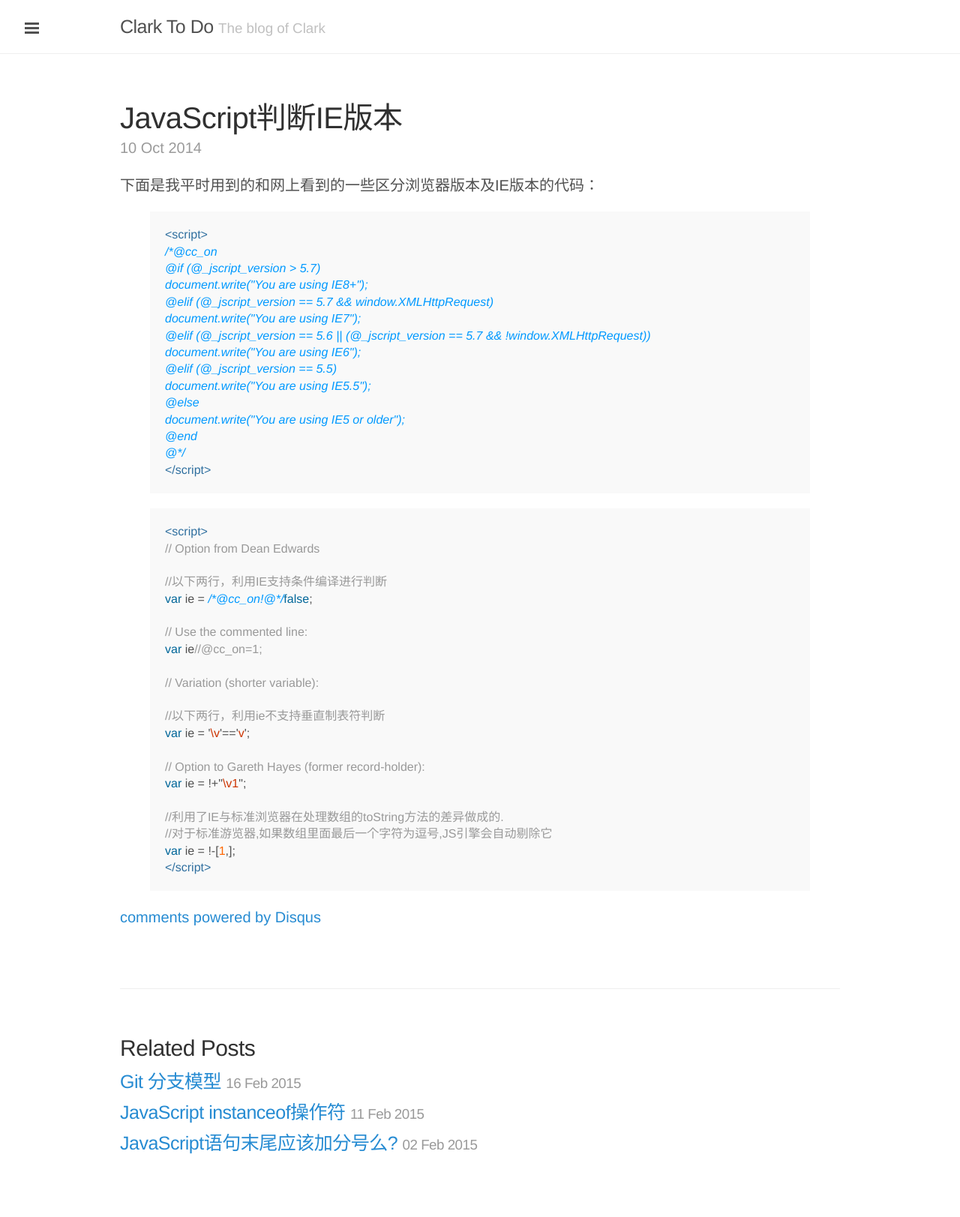
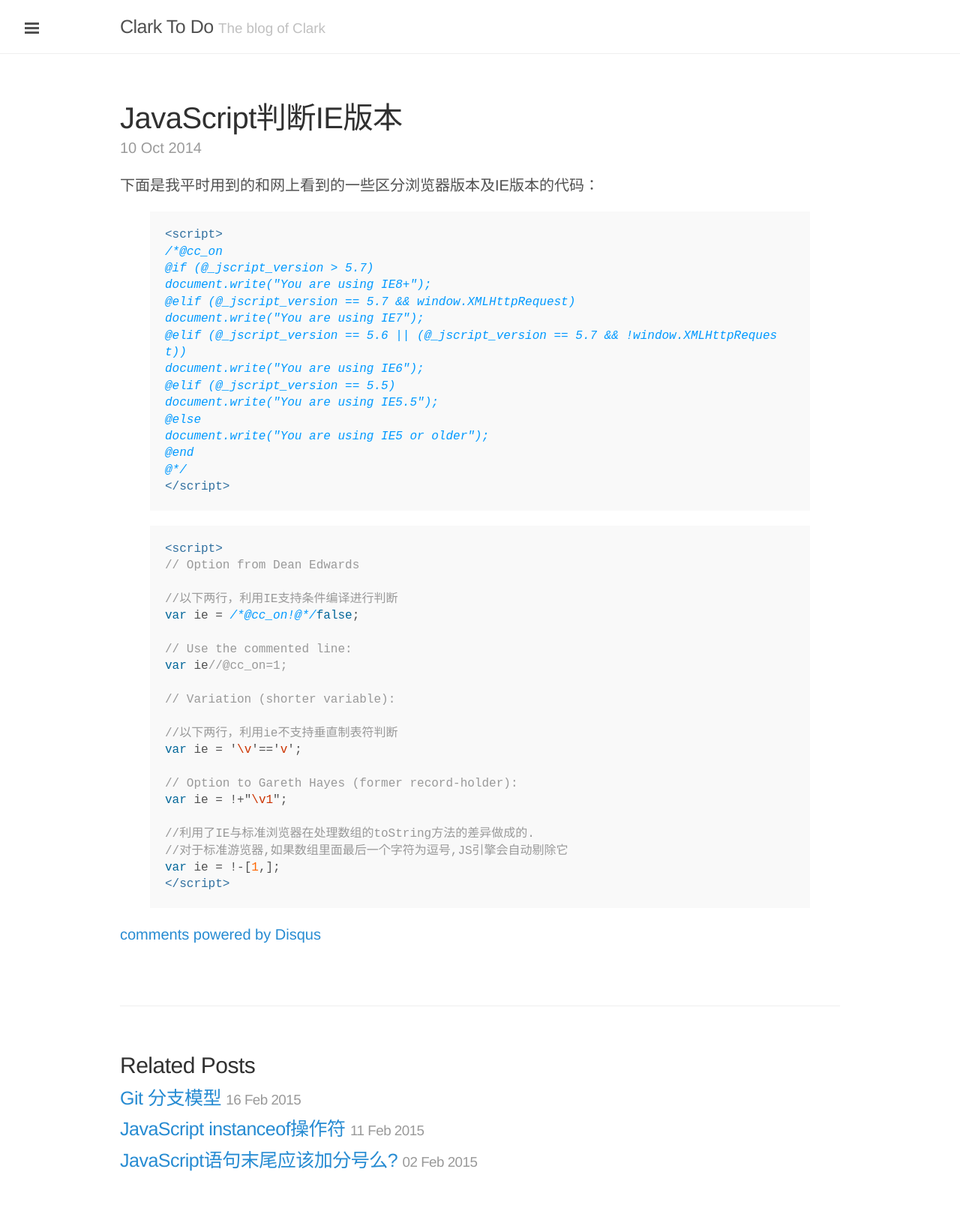
Before and after one commit to clarkdo/clarkdo.github.com, a Jekyll site: the page built from _posts/2014-10-10-42.md, in a window 1280 px wide. Shown: the whole page at 75% size. Built offline with Jekyll 4.4.1, drawn with Linux system fonts in a browser that asks for light colours; Markdown is read by kramdown in place of the engine named in the settings; comment, search, counter and statistics services are not loaded; before the commit the page ends 1601 px from its top, so only the background shows below that.

Commit message:
new post

```diff
--- a/public/css/poole.css
+++ b/public/css/poole.css
@@ -147,7 +147,7 @@ abbr[title] {
 /* Code */
 code,
 pre {
-  font-family: RobotoDraft, "Helvetica Neue", "Helvetica Neue", Arial, sans-serif;
+  font-family: SourceCodePro-Medium, 'ＭＳ ゴシック', 'MS Gothic', monospace;
 }
 code {
   padding: .25em .5em;
```
